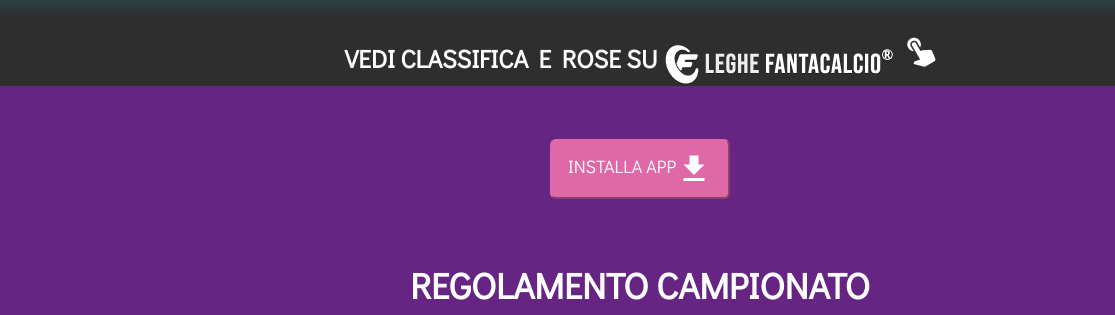
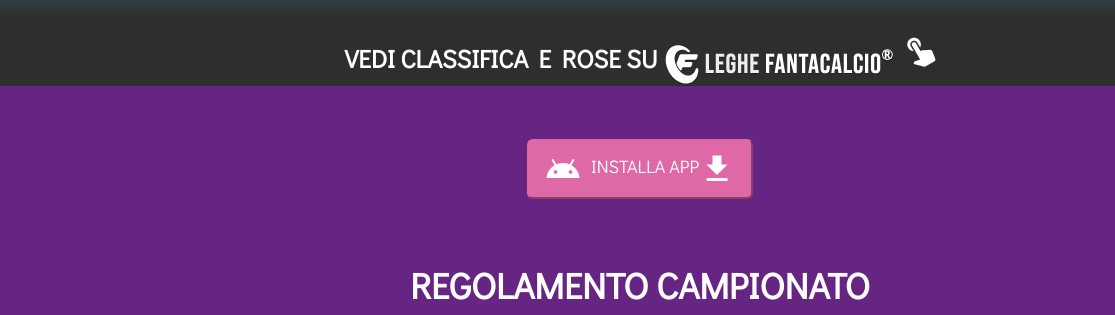
Before and after one commit to AngPan/fantaperla, a plain HTML site: page index.html in a window 1280 px wide. Shown: the part 315-630 px from the top of the page, 0-1115 px from the left. Drawn offline with nearby package versions, Linux system fonts and the light colour scheme; files whose address does not match are found by name.

Commit message:
Update index.html

```diff
--- a/index.html
+++ b/index.html
@@ -135,6 +135,7 @@
     <div class="container container-settings w-100">
         <div class="row w-100 mx-0 d-flex justify-content-center">
             <button class="install-butt install-trigger btn-lg d-flex" id="install_button">
+                <i class="material-icons md-36 d-inline install-trigger mr-3">android</i>
                 <h4 class="my-auto d-inline install-trigger">INSTALLA APP</h4>
                 <i class="material-icons md-36 d-inline install-trigger">get_app</i>
             </button>
```
